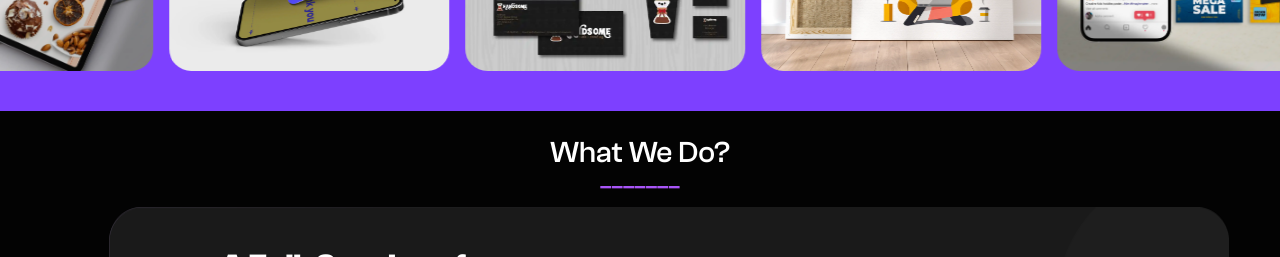
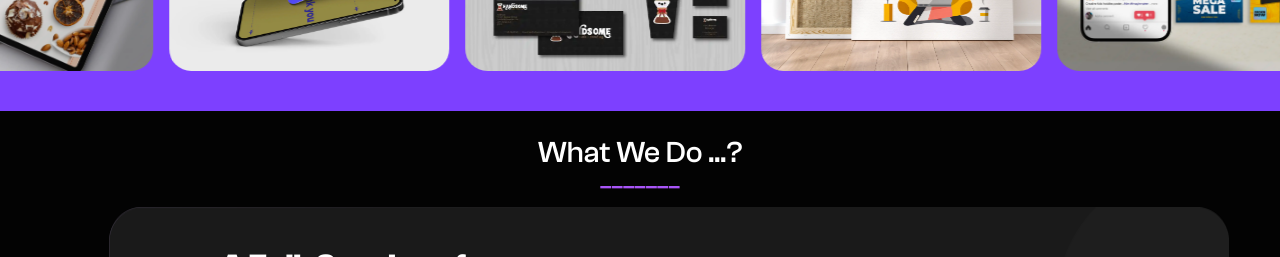
Before and after one commit to ImaginThreads/ImaginMaker-Me, a Next.js app: page / in a window 1280 px wide. Shown: the part 1000-1257 px from the top of the page. Built offline with nearby package versions, Linux system fonts and the light colour scheme.

Commit message:
hero section comleted

```diff
--- a/src/components/WhatWeDo.js
+++ b/src/components/WhatWeDo.js
@@ -25,7 +25,7 @@ export default function WhatWeDo() {
             <div className="relative max-w-7xl mx-auto">
                 <div className='flex justify-center items-center relative 2xl:top-[1rem]'>
                     <h2 className="text-center text-3xl font-medium text-white mb-12 lg:top-[1rem] ">
-                        What We Do?
+                        What We Do ...?
                         <span className='text-purple-500 flex justify-center items-center relative top-[-12px] mb-0'>_______</span>
                     </h2>
 
```
